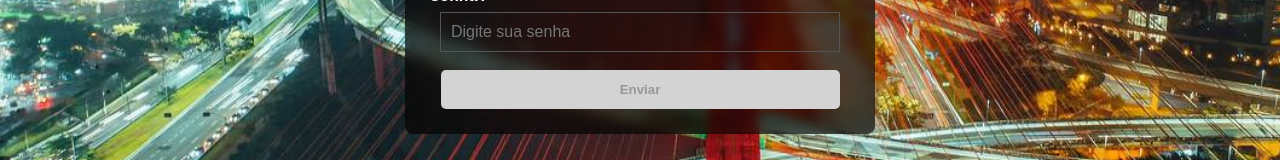
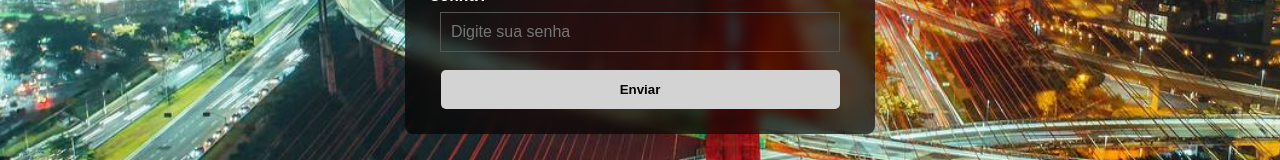
Before and after one commit to Joao-vitorSantos08/formulario-react, a React (Vite) app: page / in a window 1280 px wide. Shown: the part 442-602 px from the top of the page. Built offline with nearby package versions, Linux system fonts and the light colour scheme.

Commit message:
refactor:remove disabled attribute to allow alert validation

```diff
--- a/src/App.jsx
+++ b/src/App.jsx
@@ -53,7 +53,7 @@ const App = () => {
         <input type="password" name="senha" value={senha} onChange={trocarSenha} placeholder="Digite sua senha" />
 
 
-        <button type="submit" disabled={!nome || !email || !senha}>
+        <button type="submit">
           Enviar
         </button>
 
```
